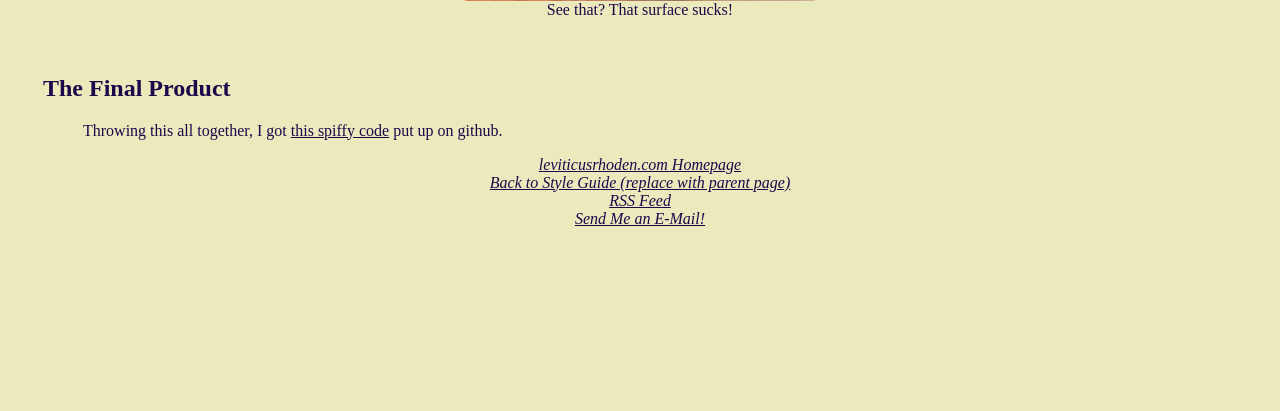
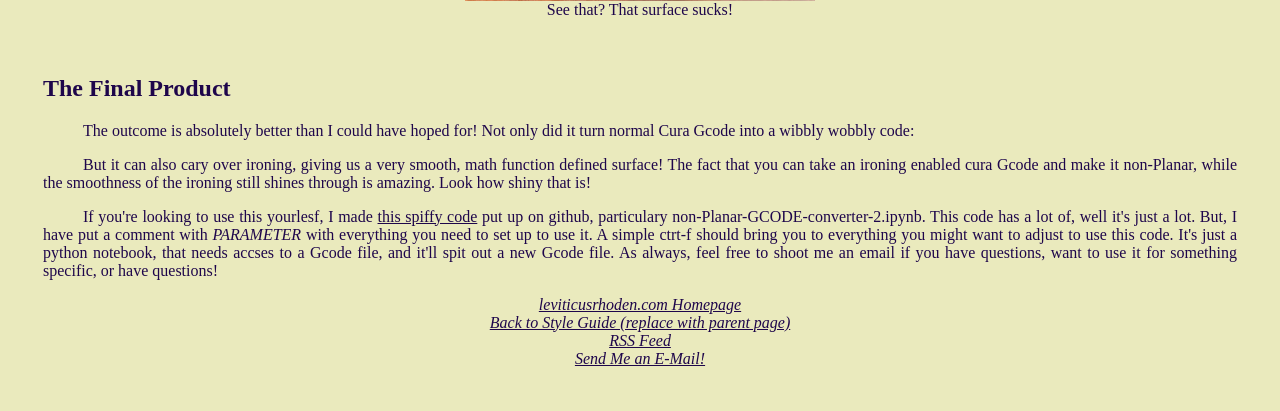
Before and after one commit to Leviticoos/leviticusrhoden, a PHP site: page /crafting/nonPlanar3D.php in a window 1280 px wide. Shown: the part 2548-2959 px from the top of the page. Before the commit the page ends 2774 px from the top, so only its background shows below. Run offline with PHP 8.4, Linux system fonts and the light colour scheme.

Commit message:
More non-Planar

```diff
--- a/crafting/nonPlanar3D.php
+++ b/crafting/nonPlanar3D.php
@@ -72,7 +72,14 @@ So what would that look like? Well, lets imagine we want a curvy plane at the to
     The Final Product
 </h2>
 <p>
-    Throwing this all together, I got <a href="TDODO Git">this spiffy code</a> put up on github.
+    The outcome is absolutely better than I could have hoped for! Not only did it turn normal Cura Gcode into a wibbly wobbly code:
+</p>
+<!-- TODO image of normal and wavy side by side -->
+<p>
+    But it can also cary over ironing, giving us a very smooth, math function defined surface! The fact that you can take an ironing enabled cura Gcode and make it non-Planar, while the smoothness of the ironing still shines through is amazing. Look how shiny that is!
+</p>
+<p>
+    If you're looking to use this yourlesf, I made <a href="https://github.com/Leviticoos/nonPlanarPrinting">this spiffy code</a> put up on github, particulary non-Planar-GCODE-converter-2.ipynb. This code has a lot of, well it's just a lot. But, I have put a comment with <i>PARAMETER</i> with everything you need to set up to use it. A simple ctrt-f should bring you to everything you might want to adjust to use this code. It's just a python notebook, that needs accses to a Gcode file, and it'll spit out a new Gcode file. As always, feel free to shoot me an email if you have questions, want to use it for something specific, or have questions!
 </p>
 
 
```
